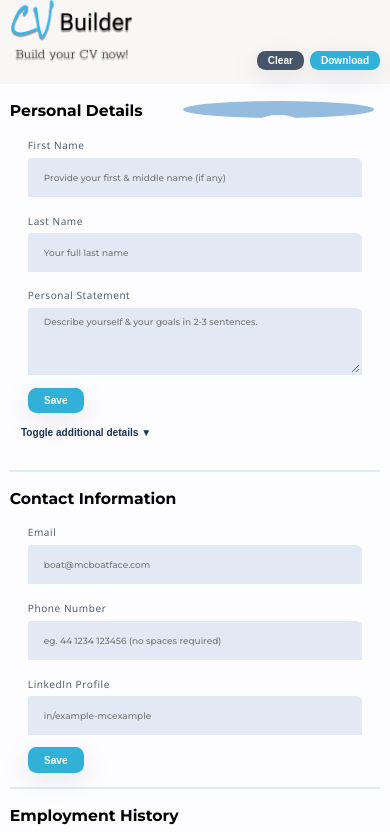
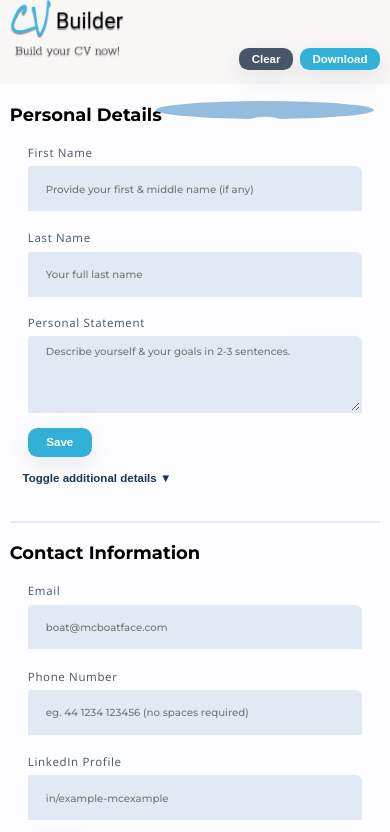
Before and after one commit to developedbygeo/Resume-builder, a React (Create React App) app: page / in a window 390 px wide. Shown: the top 832 px of the page. Built offline with nearby package versions, Linux system fonts and the light colour scheme.

Commit message:
Updating mobile font-size

```diff
--- a/src/components/shared/globalStyles.js
+++ b/src/components/shared/globalStyles.js
@@ -15,7 +15,7 @@ const GlobalStyle = createGlobalStyle`
 html {
   font-size: 62.5%;
   @media ${devices.phoneStandard}{
-    font-size: 35%;
+    font-size: 40%;
   }
 }
 
```
